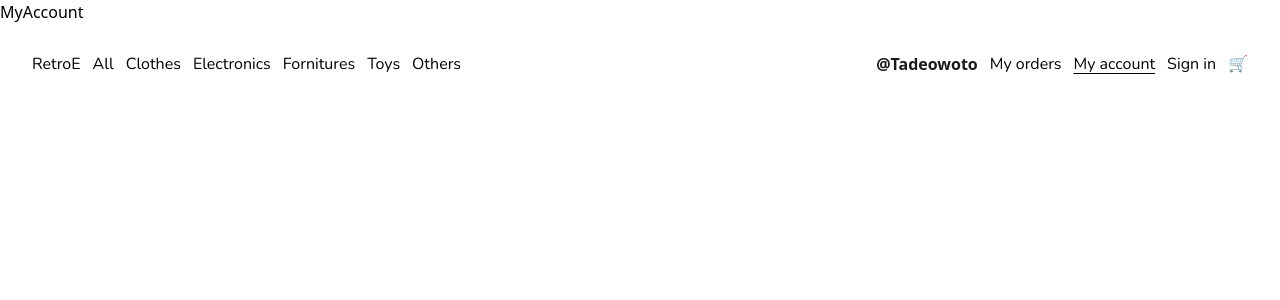
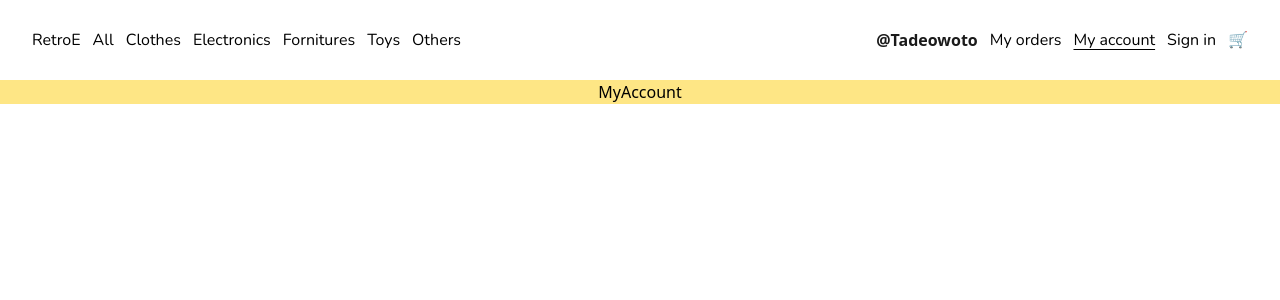
Before and after one commit to tadeowoto/retro-ecommerce, a React (Vite) app: page /my-account in a window 1280 px wide. Shown: the top 300 px of the page. Built offline with nearby package versions, Linux system fonts and the light colour scheme.

Commit message:
main layout

```diff
--- /dev/null
+++ b/src/components/MainLayout.tsx
@@ -0,0 +1,12 @@
+type Props = {
+  children: React.ReactNode;
+};
+const MainLayout = ({ children }: Props) => {
+  return (
+    <div className="flex flex-col mt-20 items-center bg-amber-200">
+      {children}
+    </div>
+  );
+};
+
+export default MainLayout;
--- a/src/components/Navbar.tsx
+++ b/src/components/Navbar.tsx
@@ -4,7 +4,7 @@ import { navData } from "../data/navData";
 function Navbar() {
   const activeStyle = `underline underline-offset-4`;
   return (
-    <nav className="w-full h-20 fixed z-10 py-5  px-8 bg-white flex justify-between items-center">
+    <nav className="w-full h-20 fixed z-10 top-0 py-5  px-8 bg-white flex justify-between items-center">
       <ul className="flex ">
         <li className="flex gap-3 font-nunito ">
           {navData.mainNav.map((item) => (
--- a/src/pages/home/index.tsx
+++ b/src/pages/home/index.tsx
@@ -1,5 +1,11 @@
+import MainLayout from "../../components/MainLayout";
+
 function Home() {
-  return <div>Home</div>;
+  return (
+    <MainLayout>
+      <h1>Home</h1>
+    </MainLayout>
+  );
 }
 
 export default Home;
--- a/src/pages/myAccount/index.tsx
+++ b/src/pages/myAccount/index.tsx
@@ -1,5 +1,11 @@
+import MainLayout from "../../components/MainLayout";
+
 const MyAccount = () => {
-  return <div>MyAccount</div>;
+  return (
+    <MainLayout>
+      <div>MyAccount</div>
+    </MainLayout>
+  );
 };
 
 export default MyAccount;
--- a/src/pages/myOrders/index.tsx
+++ b/src/pages/myOrders/index.tsx
@@ -1,5 +1,11 @@
+import MainLayout from "../../components/MainLayout";
+
 function MyOrders() {
-  return <div>MyOrders;</div>;
+  return (
+    <MainLayout>
+      <div>MyOrders</div>
+    </MainLayout>
+  );
 }
 
 export default MyOrders;
--- a/src/pages/notFound/index.tsx
+++ b/src/pages/notFound/index.tsx
@@ -1,5 +1,11 @@
+import MainLayout from "../../components/MainLayout";
+
 const NotFound = () => {
-  return <div>NotFound</div>;
+  return (
+    <MainLayout>
+      <div>NotFound</div>
+    </MainLayout>
+  );
 };
 
 export default NotFound;
--- a/src/pages/signIn/index.tsx
+++ b/src/pages/signIn/index.tsx
@@ -1,5 +1,11 @@
+import MainLayout from "../../components/MainLayout";
+
 const SignIn = () => {
-  return <div>SignIn</div>;
+  return (
+    <MainLayout>
+      <div>SignIn</div>
+    </MainLayout>
+  );
 };
 
 export default SignIn;
```
